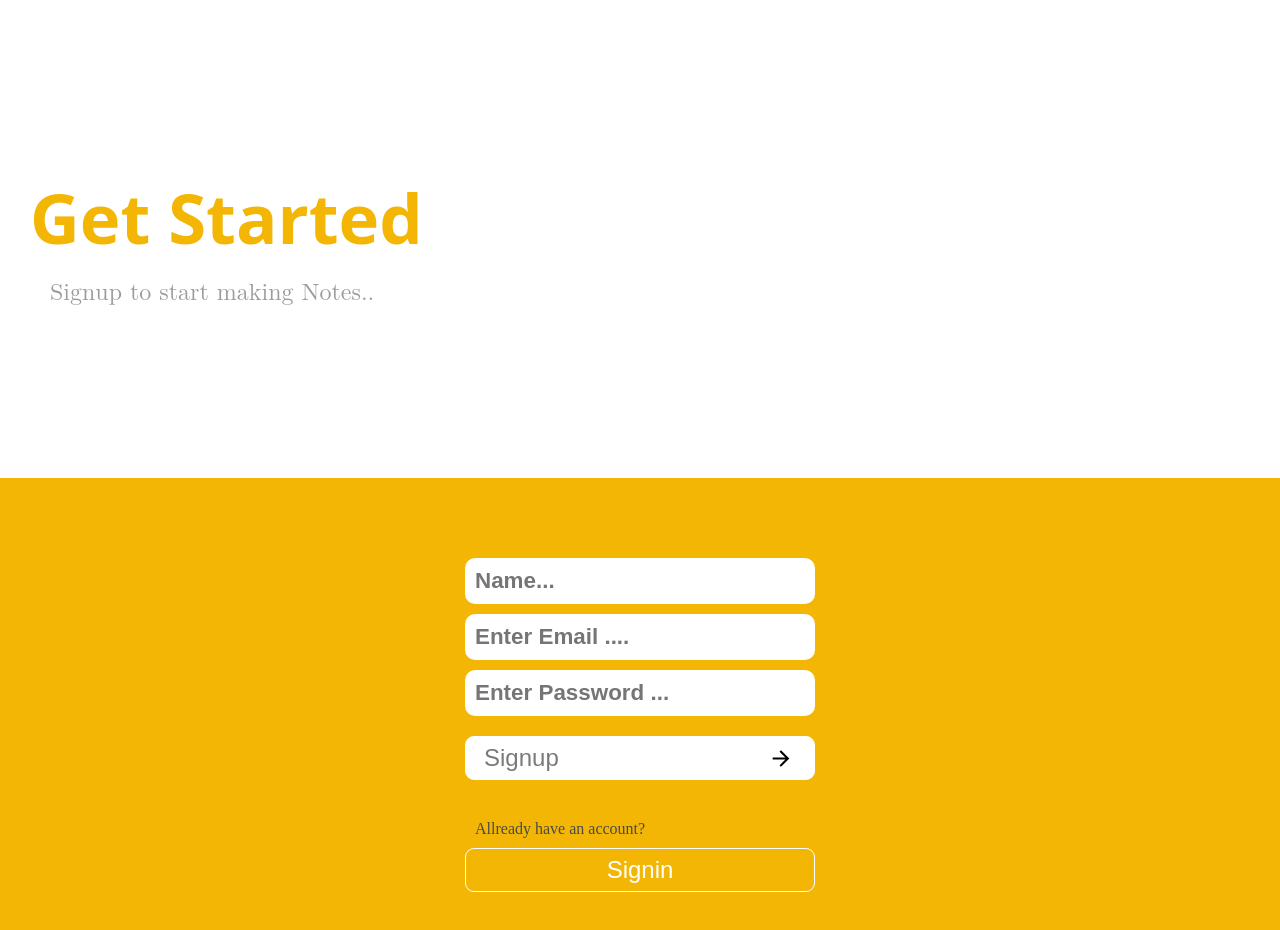
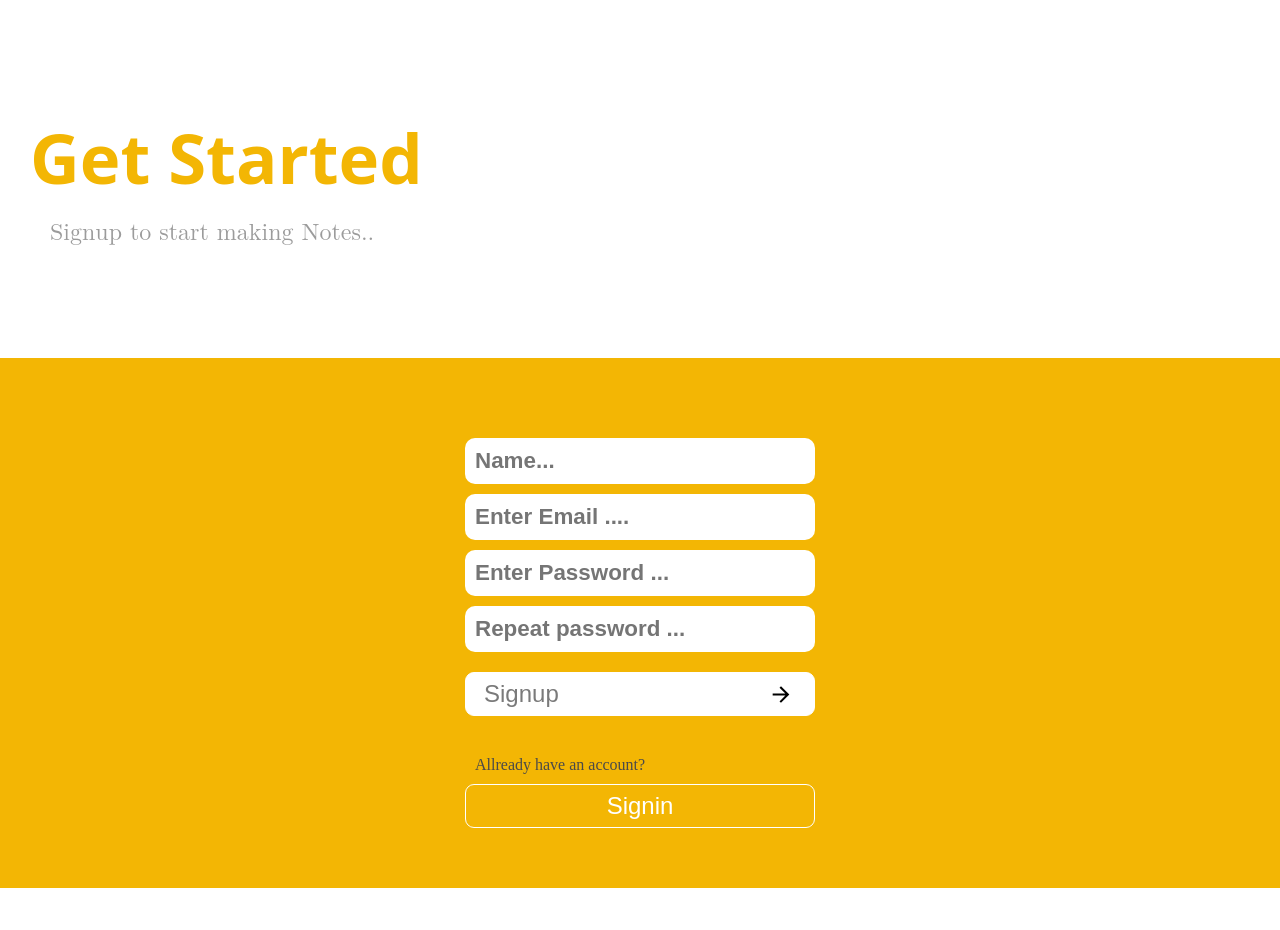
Before and after one commit to aliyan-ali/MERN-Google-Keep, a Next.js app in the folder Frontend/google-keep/: page / in a window 1280 px wide. Shown: the top 930 px of the page. After the commit the page ends 888 px from the top, so only its background shows below. Built offline with nearby package versions, Linux system fonts and the light colour scheme.

Commit message:
added a confirm passord on signup

```diff
--- a/Frontend/google-keep/src/app/components/atoms/NoteBigIcon.css
+++ b/Frontend/google-keep/src/app/components/atoms/NoteBigIcon.css
@@ -9,7 +9,7 @@
 .input-box-icon-big img {
     width: 100%;
     height: 100%;
-  opacity: 0.71;
+    opacity: 0.71;
 }
 .input-box-icon-big:hover{
     background-color: #f0f0f0;
--- /dev/null
+++ b/Frontend/google-keep/src/app/components/atoms/RepeatPassword.css
@@ -0,0 +1,3 @@
+.input-R-pass {
+    margin-top: 10px;
+}
--- /dev/null
+++ b/Frontend/google-keep/src/app/components/atoms/RepeatPassword.jsx
@@ -0,0 +1,17 @@
+import React from "react";
+import style from "./RepeatPassword.css";
+
+function RepeatPassword({ repeatPassword, setRepeatPassword }) {
+  return (
+    <input
+      type="password"
+      onChange={(e) => setRepeatPassword(e.target.value)}
+      value={repeatPassword}
+      required
+      placeholder="Repeat password ..."
+      className="input input-pass input-R-pass"
+    />
+  );
+}
+
+export default RepeatPassword;
--- a/Frontend/google-keep/src/app/components/molecules/SigninForm.css
+++ b/Frontend/google-keep/src/app/components/molecules/SigninForm.css
@@ -36,7 +36,17 @@
     font-size: 1.4rem;
 }
 .p {
-    margin-top: 40px;
-    margin-left: 10px;
+    /* margin-top: 40px;
+    margin-left: 10px; */
     color: rgb(74, 74, 74);
 }
+.red {
+    color: rgb(195, 40, 40);
+}
+.check-err {
+    display: flex;
+        margin-top: 40px;
+            margin-left: 10px;
+            justify-content: space-between;
+            /* color: rgb(74, 74, 74); */
+}
--- a/Frontend/google-keep/src/app/components/molecules/SigninForm.jsx
+++ b/Frontend/google-keep/src/app/components/molecules/SigninForm.jsx
@@ -4,21 +4,21 @@ import arrowsvg from "../atoms/img/arrow.svg";
 import SigninEmailInput from "../atoms/SigninEmailInput";
 import SigninPassword from "../atoms/SigninPassword";
 import style from "./SigninForm.css";
+import RepeatPassword from "../atoms/RepeatPassword";
 
 function SigninForm({
   name,
   email,
   password,
+  repeatPassword,
   setName,
   setEmail,
   setPassword,
+  setRepeatPassword,
   onSubmit,
   router,
-}) { {
-  /* adding name for user */
-}
-
-
+  formError
+}) {
   const handleSubmit = (e) => {
     e.preventDefault();
     onSubmit(); // Call the onSubmit function passed as a prop
@@ -39,15 +39,30 @@ function SigninForm({
 
           <SigninEmailInput email={email} setEmail={setEmail} />
           <SigninPassword password={password} setPassword={setPassword} />
+          <RepeatPassword
+            repeatPassword={repeatPassword}
+            setRepeatPassword={setRepeatPassword}
+          />
         </div>
         <div>
-          <button name="submitSignin" className="btn signin-btn" type="submit">
+          <button
+            name="submitSignin"
+            className={`btn signin-btn ${
+              formError === "Passords-not-match" && "red"
+            }`}
+            type="submit"
+          >
             <p>Signup</p>
             <Image src={arrowsvg} width={30} height={25} alt=">" />
           </button>
         </div>
         <div>
-          <p className="p">Allready have an account?</p>
+          <div className="check-err">
+            <p className="p">Allready have an account?</p>
+            {formError === "Passords-not-match" && (
+              <p className="red">Passwords not match</p>
+            )}
+          </div>
           <button
             name="navigateSignin"
             className="btn signup-btn"
--- a/Frontend/google-keep/src/app/components/molecules/WelcomeMessage.css
+++ b/Frontend/google-keep/src/app/components/molecules/WelcomeMessage.css
@@ -17,5 +17,5 @@
     display: flex;
     flex-direction: column;
     justify-content: center;
-    padding: 170px 30px;
+    padding: 110px 30px;
 }
--- a/Frontend/google-keep/src/app/components/organisims/Login.jsx
+++ b/Frontend/google-keep/src/app/components/organisims/Login.jsx
@@ -6,17 +6,39 @@ import { useRouter } from "next/navigation"; // Correct import
 import {UserContext, } from "../Context/ContextProvider";
 import axios from "axios";
 import { jwtDecode } from "jwt-decode";
+import { toast } from "react-toastify";
 
 
 function Login() {
   const [email, setEmail] = useState("");
   const [password, setPassword] = useState("");
+  const [repeatPassword, setRepeatPassword] = useState("");
   const [name, setName] = useState("");
   const router = useRouter();
-  const { user, setUser }= useContext(UserContext)
+  const { user, setUser }= useContext(UserContext);
+  const [formError, setFormError] = useState("");
 
   const handleSignup = async () => {
     try {
+      if ( email === "" || password === "" || repeatPassword === "" || name === "") {
+        setFormError("missing-values")
+        setTimeout(() => {
+          setFormError("")
+        }, 2000);
+                setName("");
+                setPassword("");
+                setRepeatPassword("");
+                setEmail("");
+
+      }else if( password !== repeatPassword){
+        toast.warn("please fill the required fields")
+        setFormError("Passords-not-match")
+        setTimeout(() => {
+          setPassword("");
+          setFormError("");
+          setRepeatPassword("");
+        }, 2000);
+      }else{
         const userData = {
           name,
           email,
@@ -37,18 +59,23 @@ function Login() {
         setName("");
         setPassword("");
         setEmail("");
-
-
+        setRepeatPassword("");
 
       console.log("User signed up:", decoded);
 
-      router.push("/Start");
+
+      return router.push("/Start");;
+      }
+      toast.warn("Error signing up. Try again")
+      setTimeout(() => {
+        return setFormError("")
+      }, 3000);
     } catch (error) {
       console.error("Error signing up:", error);
+      toast.warn("Error signing up. Try again");
     }
   };
   const routeToLogin = ()=> {
-
       router.push("/Signin");
   }
 
@@ -60,11 +87,14 @@ function Login() {
         name={name}
         email={email}
         password={password}
+        repeatPassword={repeatPassword}
         setName={setName}
         setEmail={setEmail}
         setPassword={setPassword}
+        setRepeatPassword={setRepeatPassword}
         onSubmit={handleSignup}
         router={routeToLogin}
+        formError={formError}
       />
     </div>
   );
```
Also changed, not shown: 1 other file (tests, documents, lock files or other folders).
